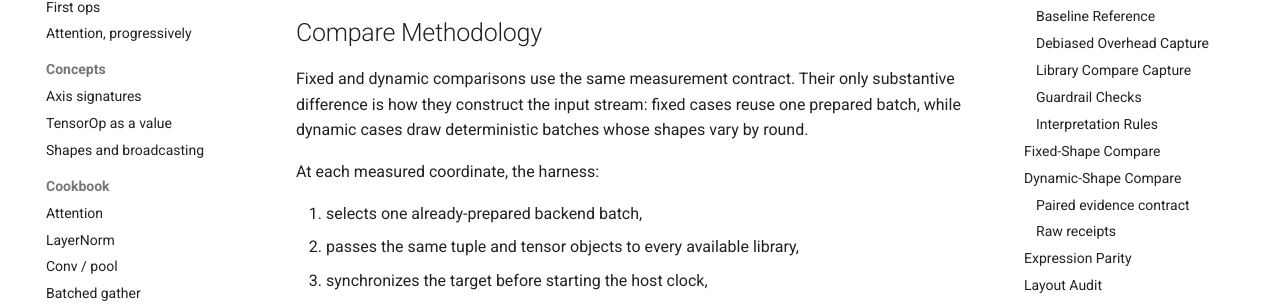
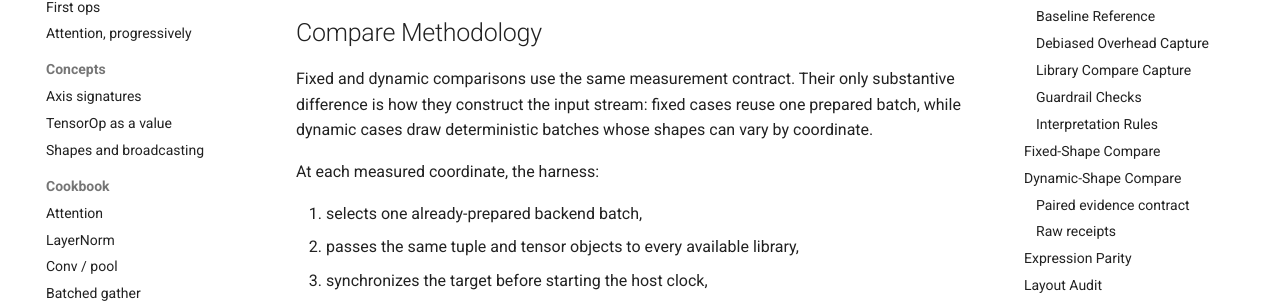
Before and after one commit to isty2e/einf, an MkDocs documentation site: the page built from docs/internals/benchmarking.md, in a window 1280 px wide and 900 px high, scrolled down 415 px. Shown: the part 191-495 px from the top of the window. Built offline with MkDocs 1.6.1 and Material for MkDocs 9.7.7, drawn with Linux system fonts in a browser that asks for light colours; comment, search, counter and statistics services are not loaded; some of the changed text lies outside the part shown.

Commit message:
docs(benchmarks): clarify measured input lifecycle

```diff
--- a/docs/internals/benchmarking.md
+++ b/docs/internals/benchmarking.md
@@ -22,7 +22,7 @@ Assumption:
 Fixed and dynamic comparisons use the same measurement contract. Their only
 substantive difference is how they construct the input stream: fixed cases reuse
 one prepared batch, while dynamic cases draw deterministic batches whose shapes
-vary by round.
+can vary by coordinate.
 
 At each measured coordinate, the harness:
 
```
Also changed, not shown: other parts of docs/internals/benchmarking.md (+5 -3 lines).
